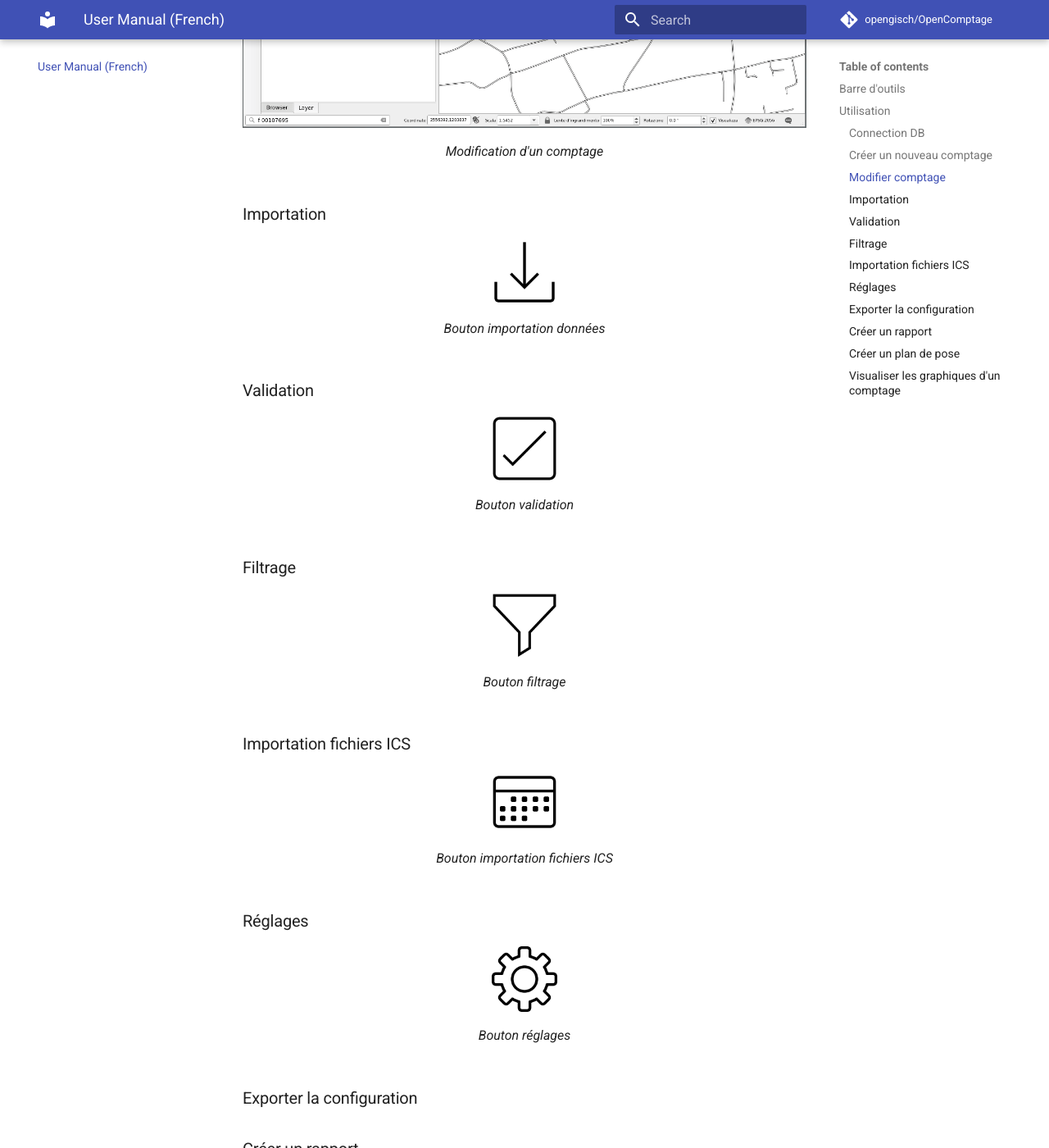
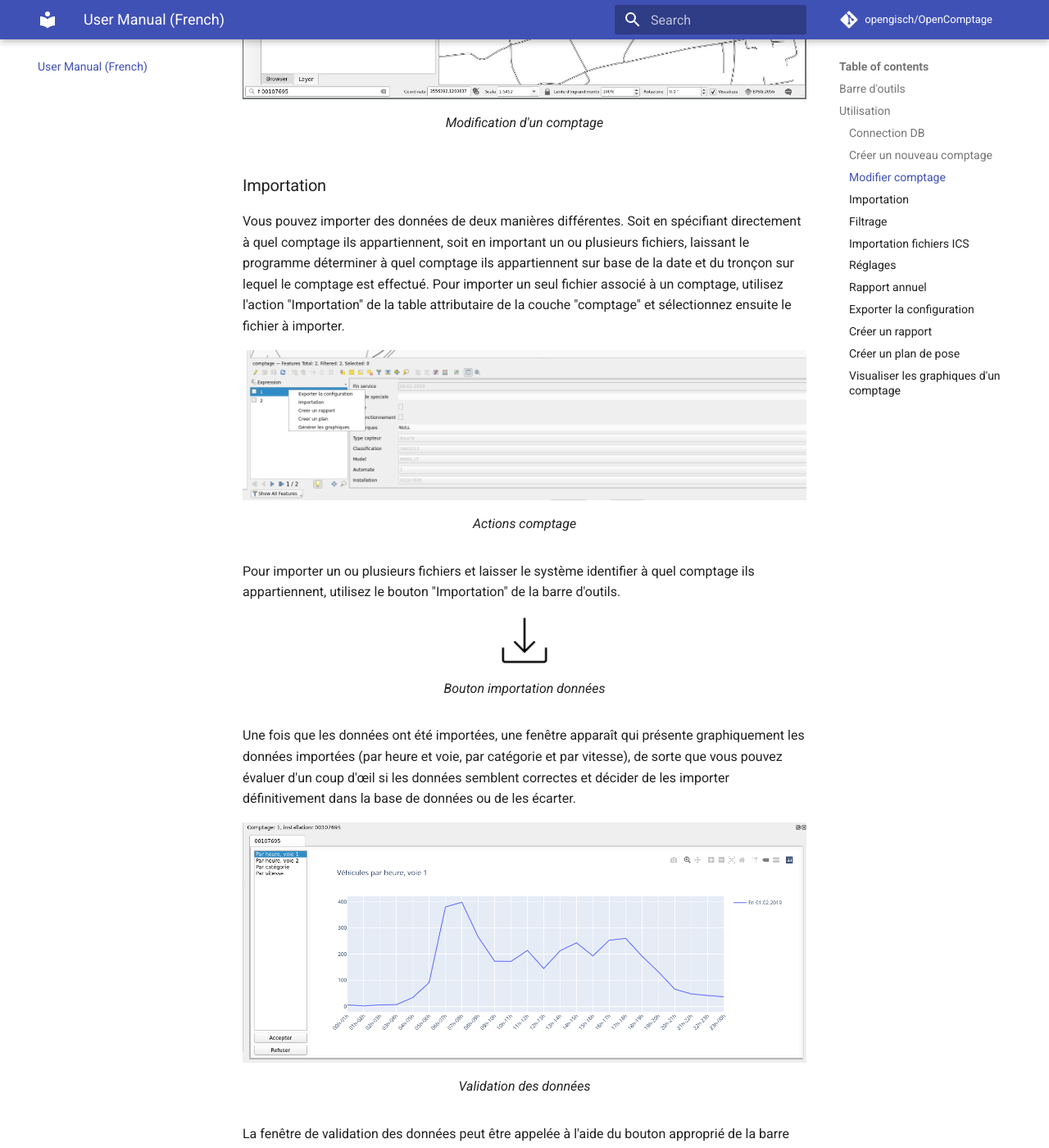
Before and after one commit to opengisch/OpenComptage, an MkDocs documentation site: the page built from docs/user_manual.md, in a window 1280 px wide and 1400 px high, scrolled down 3116 px. Shown: the whole window at 82% size. Built offline with MkDocs 1.6.1 and Material for MkDocs 9.7.7, drawn with Linux system fonts in a browser that asks for light colours; comment, search, counter and statistics services are not loaded; some of the changed text lies outside the part shown.

Commit message:
Update user manual

```diff
--- a/docs/user_manual.md
+++ b/docs/user_manual.md
@@ -18,12 +18,13 @@
 - Validation données
 - Filtrage
 - Importation fichiers ICS
+- Rapport annuel
 - Réglages
 
 ## Utilisation
 ### Connection DB
 <figure>
-  <img src="../assets/power.png" width="80" />
+  <img src="../assets/power.png" width="60" />
   <figcaption>Bouton connection DB</figcaption>
 </figure>
 
@@ -37,7 +38,7 @@
 
 ### Créer un nouveau comptage
 <figure>
-  <img src="../assets/measure.png" width="80" />
+  <img src="../assets/measure.png" width="60" />
   <figcaption>Bouton creation nouveau comptage</figcaption>
 </figure>
 
@@ -63,7 +64,7 @@
 
 ### Modifier comptage
 <figure>
-  <img src="../assets/select_edit.png" width="80" />
+  <img src="../assets/select_edit.png" width="60" />
   <figcaption>Bouton modifier comptage</figcaption>
 </figure>
 
@@ -78,36 +79,113 @@
 </figure>
 
 ### Importation
+Vous pouvez importer des données de deux manières différentes. Soit en spécifiant directement à quel comptage ils appartiennent, soit en important un ou plusieurs fichiers, laissant le programme déterminer à quel comptage ils appartiennent sur base de la date et du tronçon sur lequel le comptage est effectué. Pour importer un seul fichier associé à un comptage, utilisez l'action "Importation" de la table attributaire de la couche "comptage" et sélectionnez ensuite le fichier à importer.
 <figure>
-  <img src="../assets/import.png" width="80" />
+  <img src="../assets/count_actions.png" width="800" />
+  <figcaption>Actions comptage</figcaption>
+</figure>
+
+Pour importer un ou plusieurs fichiers et laisser le système identifier à quel comptage ils appartiennent, utilisez le bouton "Importation" de la barre d'outils.
+<figure>
+  <img src="../assets/import.png" width="60" />
   <figcaption>Bouton importation données</figcaption>
 </figure>
 
-### Validation
+Une fois que les données ont été importées, une fenêtre apparaît qui présente graphiquement les données importées (par heure et voie, par catégorie et par vitesse), de sorte que vous pouvez évaluer d'un coup d'œil si les données semblent correctes et décider de les importer définitivement dans la base de données ou de les écarter.
 <figure>
-  <img src="../assets/validate.png" width="80" />
+  <img src="../assets/validation.png" width="800" />
+  <figcaption>Validation des données</figcaption>
+</figure>
+
+La fenêtre de validation des données peut être appelée à l'aide du bouton approprié de la barre d'outils et montrera toutes les données qui ont été importées mais pas encore validées.
+<figure>
+  <img src="../assets/validate.png" width="60" />
   <figcaption>Bouton validation</figcaption>
 </figure>
 
 ### Filtrage
 <figure>
-  <img src="../assets/filter.png" width="80" />
+  <img src="../assets/filter.png" width="60" />
   <figcaption>Bouton filtrage</figcaption>
+</figure>
+Le bouton "filtrage" de la barre d'outils permet de filtrer les "comptages" qui sont affichés sur la carte (couche "comptage"). Vous pouvez filtrer par date de début, date de fin, type d'installation (permanente ou périodique) et type de capteur (tube ou boucle).
+<figure>
+  <img src="../assets/filter_dialog.png" width="500" />
+  <figcaption>Options filtrage</figcaption>
 </figure>
 
 ### Importation fichiers ICS
 <figure>
-  <img src="../assets/calendar.png" width="80" />
+  <img src="../assets/calendar.png" width="60" />
   <figcaption>Bouton importation fichiers ICS</figcaption>
 </figure>
+Le bouton "Importation ICS" vous permet de charger un fichier calendrier ICS depuis votre ordinateur avec des périodes spéciales définies (vacances et jours fériés) à prendre en compte dans les rapports.
 
 ### Réglages
 <figure>
-  <img src="../assets/settings.png" width="80" />
+  <img src="../assets/settings.png" width="60" />
   <figcaption>Bouton réglages</figcaption>
 </figure>
+Le bouton "Réglages" de la barre d'outils vous permet de spécifier les options du programme. En particulier les données de connexion avec la base de données et les répertoires par défaut où rechercher ou sauvegarder les fichiers.
+
+<figure>
+  <img src="../assets/settings_dialog.png" width="400" />
+  <figcaption>Réglages</figcaption>
+</figure
+>
+### Rapport annuel
+<figure>
+  <img src="../assets/filled_file.png" width="60" />
+  <figcaption>Bouton rapport annuel</figcaption>
+</figure>
+Le bouton "Rapport annuel" de la barre d'outils vous permet de générer un rapport annuel d'un tronçon.
+Vous pouvez sélectionner l'année et le tronçon souhaités.
+
+<figure>
+  <img src="../assets/yearly_report_dialog.png" width="250" />
+  <figcaption>Options rapport annuel</figcaption>
+</figure>
+
 
 ### Exporter la configuration
+
+Dans la table attributaire de la couche `comptage`, vous pouvez effectuer des actions sur les comptages présents. L'une de ces actions est la génération de la configuration de l'appareil de mesure.
+<figure>
+  <img src="../assets/count_actions.png" width="800" />
+  <figcaption>Actions comptage</figcaption>
+</figure>
+
+La configuration générée dépend du modèle de dispositif défini pour le comptage. Vous pouvez ajouter une partie de configuration fixe pour un modèle spécifique dans la couche `modèle` champ `configuration`.
+
+<figure>
+  <img src="../assets/model_configuration.png" width="800" />
+  <figcaption>Configuration fixe</figcaption>
+</figure>
+
 ### Créer un rapport
+Dans la table attributaire de la couche `comptage`, vous pouvez effectuer des actions sur les comptages présents. L'une de ces actions est la génération du rapport du comptage.
+<figure>
+  <img src="../assets/count_actions.png" width="800" />
+  <figcaption>Actions comptage</figcaption>
+</figure>
+
 ### Créer un plan de pose
+Dans la table attributaire de la couche `comptage`, vous pouvez effectuer des actions sur les comptages présents. L'une de ces actions est la génération du pland de pose.
+<figure>
+  <img src="../assets/count_actions.png" width="800" />
+  <figcaption>Actions comptage</figcaption>
+</figure>
+
+
 ### Visualiser les graphiques d'un comptage
+Dans la table attributaire de la couche `comptage`, vous pouvez effectuer des actions sur les comptages présents. L'une de ces actions est la visualisation des graphiques du comptage.
+<figure>
+  <img src="../assets/count_actions.png" width="800" />
+  <figcaption>Actions comptage</figcaption>
+</figure>
+
+Des graphiques sont générés et affichés dans une fenêtre.
+<figure>
+  <img src="../assets/count_charts.png" width="800" />
+  <figcaption>Graphiques d'un comptage</figcaption>
+</figure>
```
Also changed, not shown: docs/assets/count_actions.png (added), docs/assets/count_charts.png (added), docs/assets/filled_file.png (added), docs/assets/filter_dialog.png (added), docs/assets/model_configuration.png (added), docs/assets/settings_dialog.png (added), docs/assets/toolbar.png, docs/assets/validation.png (added), docs/assets/yearly_report_dialog.png (added).
